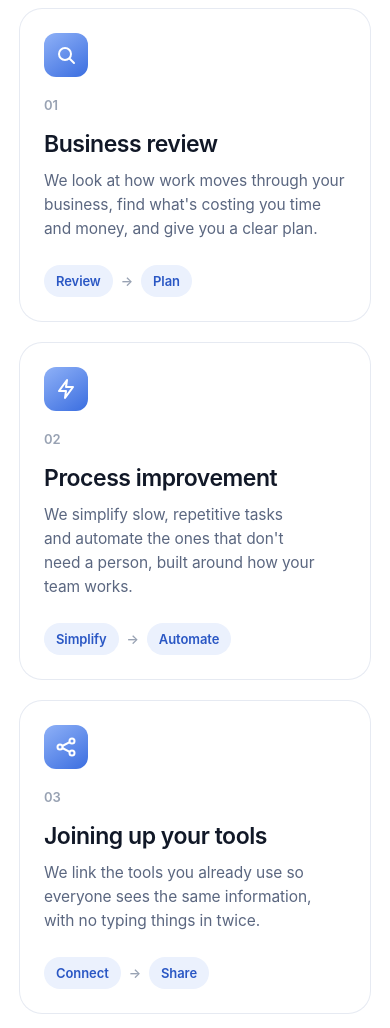
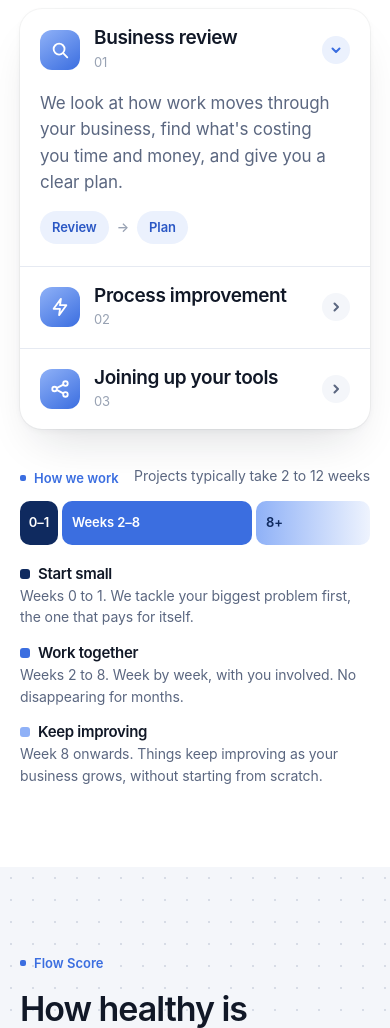
Before and after one commit to flovoai/flovoai, a plain HTML site: page index.html in a window 390 px wide. Shown: the part 4660-5688 px from the top of the page. Drawn offline with Linux system fonts and the light colour scheme.

Commit message:
Show services as an expandable list with a timeline bar
The three services become one list, like iOS Settings: each row opens
to show its description, one at a time. "How we work" becomes a single
bar where each step's width matches how long it takes, with short
labels on phones so nothing is cut off. The old card and step styles
are removed.

Co-Authored-By: Claude Opus 5.5 <noreply@anthropic.com>

```diff
--- a/home.css
+++ b/home.css
@@ -312,35 +312,47 @@ mark { background: linear-gradient(transparent 10%, rgba(59, 110, 224, .17) 10%,
 .stat strong { display: block; color: var(--ink); font-weight: 600; }
 .stat div span { color: var(--text-soft); font-size: .875rem; }
 
-/* ---------- Services ---------- */
-.svc { display: grid; grid-template-columns: repeat(3, 1fr); gap: 1.375rem; margin-top: clamp(3rem, 6vw, 4rem); }
-.card {
-  background: #fff; border-radius: 1.375rem; padding: 2rem; box-shadow: 0 0 0 1px var(--line);
-  display: flex; flex-direction: column;
-  transition: transform .5s var(--ease), box-shadow .5s var(--ease);
+/* ---------- Services: an expandable list, like iOS Settings ---------- */
+.svc-list { max-width: 50rem; margin: clamp(3rem, 6vw, 4rem) auto 0; background: #fff; border-radius: 1.375rem; box-shadow: var(--shadow-md); overflow: hidden; }
+.svc-item { border-top: 1px solid var(--line); }
+.svc-item:first-child { border-top: 0; }
+.svc-item summary {
+  list-style: none; cursor: pointer; display: grid; grid-template-columns: auto 1fr auto auto; gap: 1.125rem; align-items: center;
+  padding: 1.25rem 1.5rem; -webkit-tap-highlight-color: transparent; transition: background-color .2s var(--ease-out);
 }
-.card:hover { transform: translateY(-6px); box-shadow: var(--shadow-md); }
-.card-icon { width: 2.75rem; height: 2.75rem; border-radius: .75rem; background: linear-gradient(145deg, var(--sky), var(--blue)); display: grid; place-items: center; color: #fff; margin-bottom: 1.125rem; }
-.card-icon svg { width: 1.375rem; height: 1.375rem; }
-.card-num { font-size: .8125rem; font-weight: 600; color: var(--faint); }
-.card h3 { font-size: 1.4375rem; margin: 1rem 0 .625rem; }
-.card p { color: var(--text-soft); font-size: .96875rem; flex: 1; }
-.svc-flow { margin-top: 1.5rem; display: flex; align-items: center; gap: .5rem; font-size: .8125rem; font-weight: 600; }
+.svc-item summary::-webkit-details-marker { display: none; }
+.svc-item summary:hover { background: #FCFCFD; }
+.svc-item summary:focus-visible { outline-offset: -3px; }
+.svc-icon { width: 2.5rem; height: 2.5rem; border-radius: .75rem; background: linear-gradient(145deg, var(--sky), var(--blue)); display: grid; place-items: center; color: #fff; }
+.svc-icon svg { width: 1.25rem; height: 1.25rem; }
+.svc-item h3 { font-size: 1.1875rem; margin: 0; }
+.svc-num { display: block; color: var(--faint); font-size: .8125rem; margin-top: .125rem; }
+.svc-flow { display: flex; align-items: center; gap: .5rem; font-size: .8125rem; font-weight: 600; }
 .svc-flow span { background: var(--blue-soft); color: var(--blue-deep); padding: .375rem .75rem; border-radius: 99px; }
 .svc-flow i { color: var(--faint); font-style: normal; }
+.svc-chev { width: 1.75rem; height: 1.75rem; border-radius: 50%; background: var(--tint); display: grid; place-items: center; color: var(--text-soft); transition: transform .4s var(--ease), background-color .2s, color .2s; }
+.svc-chev svg { width: .75rem; height: .75rem; }
+.svc-item[open] .svc-chev { transform: rotate(90deg); background: var(--blue-soft); color: var(--blue); }
+.svc-body { padding: 0 1.5rem 1.5rem 5.125rem; color: var(--text-soft); }
+.svc-item[open] .svc-body { animation: svcOpen .45s var(--ease); }
+.svc-body .svc-flow { display: none; }
+@keyframes svcOpen { from { opacity: 0; transform: translateY(-6px); } }
 
-/* How we work: three steps on one line */
-.howstrip { margin-top: 1.75rem; background: #fff; border-radius: 1.375rem; padding: 1.875rem 2rem 2.125rem; box-shadow: 0 0 0 1px var(--line); }
-.howstrip-head { display: flex; justify-content: space-between; align-items: center; gap: .5rem; flex-wrap: wrap; font-size: .875rem; color: var(--text-soft); }
-.howstrip-head .kicker { margin: 0; }
-.steps { margin-top: 1.625rem; display: grid; grid-template-columns: repeat(3, 1fr); gap: 1.5rem; position: relative; }
-.steps::before { content: ""; position: absolute; top: 19px; left: 20px; right: 20px; height: 2px; background: linear-gradient(90deg, var(--blue), var(--sky) 60%, var(--line)); transform-origin: left; transition: transform 1.2s var(--ease); }
-.step { position: relative; padding-top: 3.5rem; }
-.step-n { position: absolute; top: 0; left: 0; width: 2.5rem; height: 2.5rem; border-radius: 50%; background: #fff; box-shadow: var(--shadow-md); display: grid; place-items: center; font-weight: 700; color: var(--blue); }
-.step:first-child .step-n { background: var(--blue); color: #fff; }
-.step-when { font-size: .8125rem; font-weight: 600; color: var(--blue); }
-.step h3 { font-size: 1.1875rem; margin: .25rem 0 .375rem; }
-.step p { color: var(--text-soft); font-size: .9375rem; }
+/* How we work: one bar, each step as wide as it takes */
+.timeline { max-width: 50rem; margin: 2.25rem auto 0; }
+.timeline-head { display: flex; justify-content: space-between; align-items: baseline; gap: .5rem; flex-wrap: wrap; font-size: .875rem; color: var(--text-soft); margin-bottom: .75rem; }
+.timeline-head .kicker { margin: 0; }
+.timeline-bar { display: grid; grid-template-columns: 1fr 5fr 3fr; gap: 4px; height: 2.75rem; }
+.timeline-bar span { border-radius: .625rem; display: flex; align-items: center; padding: 0 .875rem; font-size: .8125rem; font-weight: 600; color: #fff; white-space: nowrap; overflow: hidden; transform-origin: left; transition: transform 1s var(--ease); }
+.timeline-bar b { font-weight: 600; }
+.timeline-bar i { display: none; font-style: normal; }
+.timeline-bar span:nth-child(1) { background: var(--navy); }
+.timeline-bar span:nth-child(2) { background: var(--blue); transition-delay: .15s; }
+.timeline-bar span:nth-child(3) { background: linear-gradient(90deg, var(--sky), rgba(143, 177, 247, .15)); color: var(--navy); transition-delay: .3s; }
+.timeline-steps { display: grid; grid-template-columns: repeat(3, 1fr); gap: 1.5rem; margin-top: 1.25rem; }
+.timeline-steps li { font-size: .875rem; color: var(--text-soft); }
+.timeline-steps h3 { display: flex; align-items: center; gap: .5rem; font-size: .9375rem; margin-bottom: .125rem; }
+.timeline-steps h3::before { content: ""; width: .625rem; height: .625rem; border-radius: 3px; background: var(--c); flex: none; }
 
 /* ---------- Flow Score promo ---------- */
 .flow-tile { display: grid; grid-template-columns: 1fr 1fr; gap: 4rem; align-items: center; }
@@ -395,9 +407,9 @@ mark { background: linear-gradient(transparent 10%, rgba(59, 110, 224, .17) 10%,
 .hero-in .hero-copy > :nth-child(5) { transition-delay: .32s; }
 .hero-in .hero-card { transition-delay: .4s; }
 
-/* Process line draws across once the steps appear */
-.js .steps::before { transform: scaleX(0); }
-.js .steps.drawn::before { transform: none; }
+/* Timeline segments grow in once the bar appears */
+.js .timeline-bar span { transform: scaleX(0); }
+.js .timeline.drawn .timeline-bar span, .no-motion .timeline-bar span { transform: none; }
 
 /* ==========================================================================
    Accessibility preferences
@@ -408,12 +420,13 @@ mark { background: linear-gradient(transparent 10%, rgba(59, 110, 224, .17) 10%,
   .cursor, .live::before, .bub-typing i { animation: none; }
   .js .reveal, .js .hero-copy > *, .js .hero-card { transform: none !important; }
   .js .reveal, .hero-in .hero-copy > *, .hero-in .hero-card { transition: opacity .25s ease !important; transition-delay: 0s !important; }
-  .js .steps::before, .js .flow-window .bar i { transform: none !important; transition: none !important; }
+  .js .timeline-bar span, .js .flow-window .bar i { transform: none !important; transition: none !important; }
+  .svc-item[open] .svc-body { animation: none; }
   .js .flow-window .fv-fill { stroke-dashoffset: 123; transition: none !important; }
   .pane, .pane[hidden], .seg-thumb { transition: none; }
   .pane[hidden] { transform: none; filter: none; }
-  .btn-arrow, .btn, .nav-cta, .nav-score, .nav-score-icon .f, .card { transition: none; }
-  .btn:active, .nav-cta:active, .nav-score:active, .card:hover { transform: none; }
+  .btn-arrow, .btn, .nav-cta, .nav-score, .nav-score-icon .f, .svc-chev { transition: none; }
+  .btn:active, .nav-cta:active, .nav-score:active { transform: none; }
 }
 /* Reduced transparency: solid navigation */
 @media (prefers-reduced-transparency: reduce) {
@@ -422,7 +435,7 @@ mark { background: linear-gradient(transparent 10%, rgba(59, 110, 224, .17) 10%,
 /* Increased contrast: defined edges and stronger secondary text */
 @media (prefers-contrast: more) {
   :root { --text-soft: #39445A; --faint: #5B6780; --line: #9AA8C0; }
-  .card, .stat, .chat, .checklist, .hero-card, .quote-card, .contact, .howstrip, .window { box-shadow: 0 0 0 1px var(--navy); }
+  .svc-list, .stat, .chat, .checklist, .hero-card, .quote-card, .contact, .window { box-shadow: 0 0 0 1px var(--navy); }
   .nav { background: #fff; border-bottom: 1px solid var(--navy); }
 }
 
@@ -437,21 +450,18 @@ mark { background: linear-gradient(transparent 10%, rgba(59, 110, 224, .17) 10%,
   .fig { padding-left: 1.375rem; padding-right: 0; }
   .fig-main { grid-column: 1 / -1; border-left: 0; padding-left: 0; }
   .fig:nth-child(2) { border-left: 0; padding-left: 0; }
-  .pane, .case-grid, .svc, .flow-tile { grid-template-columns: 1fr; }
+  .pane, .case-grid, .flow-tile { grid-template-columns: 1fr; }
   .case-grid { gap: 2rem; }
   .quote-card { rotate: none; }
   .flow-tile { gap: 2.5rem; }
   .cursor { display: none; }
-  .steps { grid-template-columns: 1fr; gap: 1.5rem; }
-  .steps::before { top: 1.25rem; bottom: 1.25rem; left: 19px; right: auto; width: 2px; height: auto; transform-origin: top; background: linear-gradient(var(--blue), var(--blue-soft)); }
-  .js .steps::before { transform: scaleY(0); }
-  .step { padding: 0 0 0 3.75rem; }
+  .timeline-steps { grid-template-columns: 1fr; gap: 1rem; }
 }
 @media (max-width: 720px) {
   .nav-link { display: none; }
   .nav-cta { margin-left: 0; }
   .hero-cta .btn { width: 100%; justify-content: center; }
-  .card, .checklist, .chat { padding: 1.5rem; }
+  .checklist, .chat { padding: 1.5rem; }
   .app-main { padding: 1.25rem; }
   .app table { font-size: .8125rem; }
   .quote-head { flex-wrap: wrap; }
@@ -460,5 +470,12 @@ mark { background: linear-gradient(transparent 10%, rgba(59, 110, 224, .17) 10%,
   .flow-tile .btn { width: 100%; justify-content: center; }
   .stat b { font-size: 2.125rem; min-width: 6rem; }
   .fig strong { font-size: 1.5rem; }
-  .howstrip { padding: 1.5rem; }
+  .svc-item summary { grid-template-columns: auto 1fr auto; padding: 1.125rem 1.25rem; gap: .875rem; }
+  .svc-item summary .svc-flow { display: none; }
+  .svc-body { padding: 0 1.25rem 1.375rem; }
+  .svc-body .svc-flow { display: flex; margin-top: 1rem; }
+  .timeline-bar span { padding: 0 .625rem; }
+  .timeline-bar span:nth-child(1) { justify-content: center; padding: 0; }
+  .timeline-bar b { display: none; }
+  .timeline-bar i { display: inline; }
 }
--- a/index.html
+++ b/index.html
@@ -217,35 +217,27 @@
           <h2>We start with how you work, not with software.</h2>
           <p class="sec-sub">We learn how work really gets done, design a better way of running it, then put the right tools in place. Choose one service or combine them.</p>
         </div>
-        <div class="svc">
-          <article class="card">
-            <div class="card-icon" aria-hidden="true"><svg viewBox="0 0 22 22" fill="none" stroke="currentColor" stroke-width="2" stroke-linecap="round"><circle cx="10" cy="10" r="6"/><path d="M15 15l4 4"/></svg></div>
-            <span class="card-num">01</span>
-            <h3>Business review</h3>
-            <p>We look at how work moves through your business, find what's costing you time and money, and give you a clear plan.</p>
-            <div class="svc-flow"><span>Review</span><i aria-hidden="true">→</i><span>Plan</span></div>
-          </article>
-          <article class="card">
-            <div class="card-icon" aria-hidden="true"><svg viewBox="0 0 22 22" fill="none" stroke="currentColor" stroke-width="2" stroke-linejoin="round"><path d="M12 2L4 13h7l-1 7 8-11h-7z"/></svg></div>
-            <span class="card-num">02</span>
-            <h3>Process improvement</h3>
-            <p>We simplify slow, repetitive tasks and automate the ones that don't need a person, built around how your team works.</p>
-            <div class="svc-flow"><span>Simplify</span><i aria-hidden="true">→</i><span>Automate</span></div>
-          </article>
-          <article class="card">
-            <div class="card-icon" aria-hidden="true"><svg viewBox="0 0 22 22" fill="none" stroke="currentColor" stroke-width="2"><circle cx="5" cy="11" r="2.5"/><circle cx="17" cy="5" r="2.5"/><circle cx="17" cy="17" r="2.5"/><path d="M7.3 10l7.4-3.8M7.3 12l7.4 3.8"/></svg></div>
-            <span class="card-num">03</span>
-            <h3>Joining up your tools</h3>
-            <p>We link the tools you already use so everyone sees the same information, with no typing things in twice.</p>
-            <div class="svc-flow"><span>Connect</span><i aria-hidden="true">→</i><span>Share</span></div>
-          </article>
+        <div class="svc-list">
+          <details class="svc-item" open>
+            <summary><span class="svc-icon" aria-hidden="true"><svg viewBox="0 0 22 22" fill="none" stroke="currentColor" stroke-width="2" stroke-linecap="round"><circle cx="10" cy="10" r="6"/><path d="M15 15l4 4"/></svg></span><span><h3>Business review</h3><span class="svc-num">01</span></span><span class="svc-flow" aria-hidden="true"><span>Review</span><i aria-hidden="true">→</i><span>Plan</span></span><span class="svc-chev" aria-hidden="true"><svg viewBox="0 0 12 12" fill="none" stroke="currentColor" stroke-width="2" stroke-linecap="round" stroke-linejoin="round"><path d="M4.5 2.5L8 6l-3.5 3.5"/></svg></span></summary>
+            <div class="svc-body"><p>We look at how work moves through your business, find what's costing you time and money, and give you a clear plan.</p><span class="svc-flow"><span>Review</span><i aria-hidden="true">→</i><span>Plan</span></span></div>
+          </details>
+          <details class="svc-item">
+            <summary><span class="svc-icon" aria-hidden="true"><svg viewBox="0 0 22 22" fill="none" stroke="currentColor" stroke-width="2" stroke-linejoin="round"><path d="M12 2L4 13h7l-1 7 8-11h-7z"/></svg></span><span><h3>Process improvement</h3><span class="svc-num">02</span></span><span class="svc-flow" aria-hidden="true"><span>Simplify</span><i aria-hidden="true">→</i><span>Automate</span></span><span class="svc-chev" aria-hidden="true"><svg viewBox="0 0 12 12" fill="none" stroke="currentColor" stroke-width="2" stroke-linecap="round" stroke-linejoin="round"><path d="M4.5 2.5L8 6l-3.5 3.5"/></svg></span></summary>
+            <div class="svc-body"><p>We simplify slow, repetitive tasks and automate the ones that don't need a person, built around how your team works.</p><span class="svc-flow"><span>Simplify</span><i aria-hidden="true">→</i><span>Automate</span></span></div>
+          </details>
+          <details class="svc-item">
+            <summary><span class="svc-icon" aria-hidden="true"><svg viewBox="0 0 22 22" fill="none" stroke="currentColor" stroke-width="2"><circle cx="5" cy="11" r="2.5"/><circle cx="17" cy="5" r="2.5"/><circle cx="17" cy="17" r="2.5"/><path d="M7.3 10l7.4-3.8M7.3 12l7.4 3.8"/></svg></span><span><h3>Joining up your tools</h3><span class="svc-num">03</span></span><span class="svc-flow" aria-hidden="true"><span>Connect</span><i aria-hidden="true">→</i><span>Share</span></span><span class="svc-chev" aria-hidden="true"><svg viewBox="0 0 12 12" fill="none" stroke="currentColor" stroke-width="2" stroke-linecap="round" stroke-linejoin="round"><path d="M4.5 2.5L8 6l-3.5 3.5"/></svg></span></summary>
+            <div class="svc-body"><p>We link the tools you already use so everyone sees the same information, with no typing things in twice.</p><span class="svc-flow"><span>Connect</span><i aria-hidden="true">→</i><span>Share</span></span></div>
+          </details>
         </div>
-        <div class="howstrip">
-          <div class="howstrip-head"><span class="kicker">How we work</span><span>Projects typically take 2 to 12 weeks</span></div>
-          <ol class="steps">
-            <li class="step"><span class="step-n">1</span><span class="step-when">Weeks 0 to 1</span><h3>Start small</h3><p>We tackle your biggest problem first, the one that pays for itself.</p></li>
-            <li class="step"><span class="step-n">2</span><span class="step-when">Weeks 2 to 8</span><h3>Work together</h3><p>Week by week, with you involved. No disappearing for months.</p></li>
-            <li class="step"><span class="step-n">3</span><span class="step-when">Week 8 onwards</span><h3>Keep improving</h3><p>Things keep improving as your business grows, without starting from scratch.</p></li>
+        <div class="timeline">
+          <div class="timeline-head"><span class="kicker">How we work</span><span>Projects typically take 2 to 12 weeks</span></div>
+          <div class="timeline-bar" aria-hidden="true"><span><b>Wk 0–1</b><i>0–1</i></span><span><b>Weeks 2 to 8</b><i>Weeks 2–8</i></span><span><b>Week 8 onwards</b><i>8+</i></span></div>
+          <ol class="timeline-steps">
+            <li style="--c:var(--navy)"><h3>Start small</h3>Weeks 0 to 1. We tackle your biggest problem first, the one that pays for itself.</li>
+            <li style="--c:var(--blue)"><h3>Work together</h3>Weeks 2 to 8. Week by week, with you involved. No disappearing for months.</li>
+            <li style="--c:var(--sky)"><h3>Keep improving</h3>Week 8 onwards. Things keep improving as your business grows, without starting from scratch.</li>
           </ol>
         </div>
       </div>
--- a/script.js
+++ b/script.js
@@ -27,7 +27,7 @@ document.addEventListener('DOMContentLoaded', function () {
   var reduceMotion = window.matchMedia('(prefers-reduced-motion: reduce)').matches;
   var revealSelectors = [
     '.sec-head > *', '.seg', '.panes', '.window', '.quote-card', '.stat',
-    '.card', '.howstrip', '.flow-copy > *', '.contact'
+    '.svc-list', '.timeline', '.flow-copy > *', '.contact'
   ];
   var STAGGER = reduceMotion ? 0 : 80;
 
@@ -57,7 +57,7 @@ document.addEventListener('DOMContentLoaded', function () {
     document.querySelectorAll('.reveal').forEach(function (el) { revealObserver.observe(el); });
 
     // Process line draws across when the steps come into view
-    var steps = document.querySelector('.steps');
+    var steps = document.querySelector('.timeline');
     if (steps) {
       new IntersectionObserver(function (entries, obs) {
         if (entries[0].isIntersecting) { steps.classList.add('drawn'); obs.disconnect(); }
@@ -69,6 +69,15 @@ document.addEventListener('DOMContentLoaded', function () {
   } else {
     document.documentElement.classList.add('hero-in', 'no-motion');
   }
+
+  // ── Services list: open one at a time ────────────────────────────────────
+  var svcItems = document.querySelectorAll('.svc-item');
+  svcItems.forEach(function (d) {
+    d.addEventListener('toggle', function () {
+      if (!d.open) return;
+      svcItems.forEach(function (o) { if (o !== d) o.open = false; });
+    });
+  });
 
   // ── Wayfinding: highlight the nav link for the section in view ───────────
   var navLinks = Array.prototype.slice.call(document.querySelectorAll('.nav-link[href^="#"]'));
```
